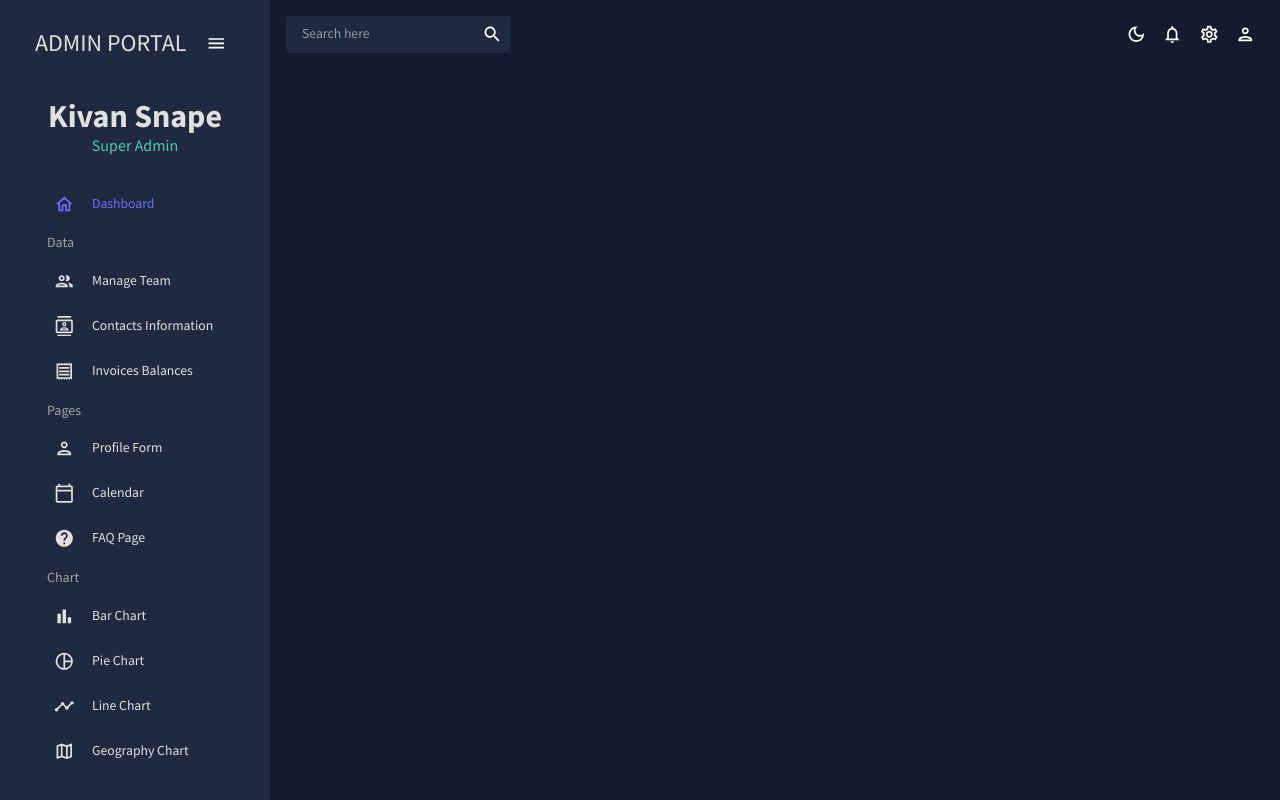
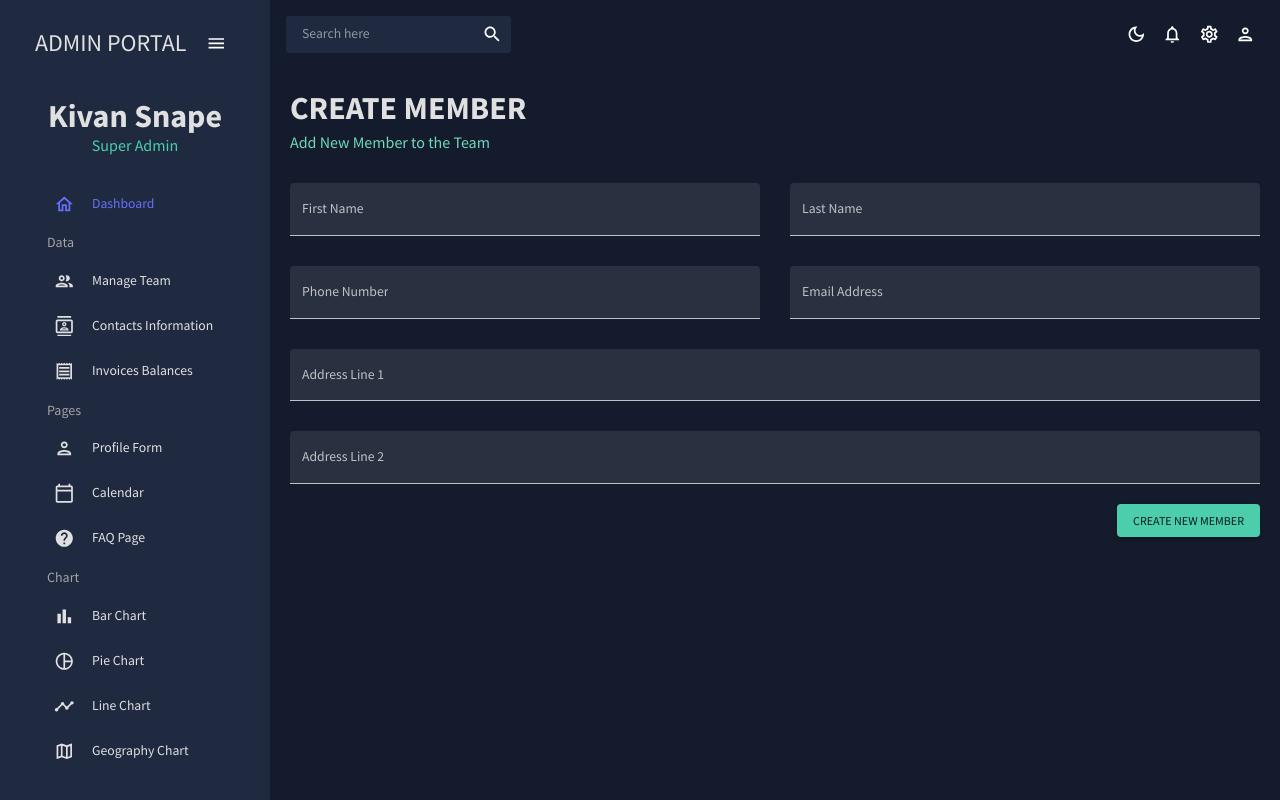
Before and after one commit to xxviiihours/admin-dashboard-app, a React (Create React App) app in the folder admin-ui/: page /create-member in a window 1280 px wide. Built offline with nearby package versions, Linux system fonts and the light colour scheme.

Commit message:
Added New Page For The Create Member Form

```diff
--- a/admin-ui/src/layout/TheContent.jsx
+++ b/admin-ui/src/layout/TheContent.jsx
@@ -5,7 +5,7 @@ const Dashboard = React.lazy(() => import('./../views/dashboard'));
 const Team = React.lazy(() => import("./../views/team"));
 const Contact = React.lazy(() => import("./../views/contact"));
 const Invoice = React.lazy(() => import("./../views/invoice"));
-// const Form = React.lazy(() => import("./../views/form"));
+const Form = React.lazy(() => import("./../views/form"));
 // const Bar = React.lazy(() => import("./../views/bar"));
 // const Pie = React.lazy(() => import("./../views/pie"));
 // const Line = React.lazy(() => import("./../views/line"));
@@ -20,7 +20,7 @@ const TheContent = () => {
 			<Route path='/team' element={<Team />} />
 			<Route path='/contacts' element={<Contact />} />
 			<Route path='/invoices' element={<Invoice />} />
-			{/* <Route path='/form' element={<Form />} /> */}
+			<Route path='/create-member' element={<Form />} />
 			{/* <Route path='/bar' element={<Bar />} /> */}
 			{/* <Route path='/pie' element={<Pie />} /> */}
 			{/* <Route path='/line' element={<Line />} /> */}
--- a/admin-ui/src/layout/_nav.js
+++ b/admin-ui/src/layout/_nav.js
@@ -27,7 +27,7 @@ const _nav = [
 	{
 		header: 'Pages',
 		child: [
-			{ title: 'Profile Form', url: '/form', icon: <PersonOutlinedIcon /> },
+			{ title: 'Profile Form', url: '/create-member', icon: <PersonOutlinedIcon /> },
 			{ title: 'Calendar', url: '/calendar', icon: <CalendarTodayOutlinedIcon /> },
 			{ title: 'FAQ Page', url: '/faq', icon: <HelpOutlinedIcon /> },
 		],
--- /dev/null
+++ b/admin-ui/src/views/form/formDetails.jsx
@@ -0,0 +1,95 @@
+import React from 'react';
+import OInput from './../../components/OInput';
+import { Field } from 'formik';
+import { Box } from '@mui/material';
+
+const FormDetails = ({ values, handleBlur, handleChange, isNonMobile }) => {
+	return (
+		<Box
+			display={'grid'}
+			gap={'30px'}
+			gridTemplateColumns={'repeat(4, minmax(0, 1fr))'}
+			sx={{ '& > div': { gridColumn: isNonMobile ? undefined : 'span 4' } }}
+		>
+			{/* Row 1 */}
+			<Field
+				fullWidth
+				variant={'filled'}
+				type={'text'}
+				label='First Name'
+				name={'firstName'}
+				onBlur={handleBlur}
+				onChange={handleChange}
+				value={values.firstName}
+				sx={{ gridColumn: 'span 2' }}
+				component={OInput}
+			/>
+			<Field
+				fullWidth
+				variant={'filled'}
+				type={'text'}
+				label='Last Name'
+				name={'lastName'}
+				onBlur={handleBlur}
+				onChange={handleChange}
+				value={values.lastName}
+				sx={{ gridColumn: 'span 2' }}
+				component={OInput}
+			/>
+
+			{/* Row 2 */}
+			<Field
+				fullWidth
+				variant={'filled'}
+				type={'text'}
+				label='Phone Number'
+				name={'phone'}
+				onBlur={handleBlur}
+				onChange={handleChange}
+				value={values.phone}
+				sx={{ gridColumn: 'span 2' }}
+				component={OInput}
+			/>
+			<Field
+				fullWidth
+				variant={'filled'}
+				type={'email'}
+				label='Email Address'
+				name={'email'}
+				onBlur={handleBlur}
+				onChange={handleChange}
+				value={values.email}
+				sx={{ gridColumn: 'span 2' }}
+				component={OInput}
+			/>
+
+			{/* Row 3 */}
+			<Field
+				fullWidth
+				variant={'filled'}
+				type={'text'}
+				label='Address Line 1'
+				name={'address1'}
+				onBlur={handleBlur}
+				onChange={handleChange}
+				value={values.address1}
+				sx={{ gridColumn: 'span 4' }}
+				component={OInput}
+			/>
+			<Field
+				fullWidth
+				variant={'filled'}
+				type={'text'}
+				label='Address Line 2'
+				name={'address2'}
+				onBlur={handleBlur}
+				onChange={handleChange}
+				value={values.address2}
+				sx={{ gridColumn: 'span 4' }}
+				component={OInput}
+			/>
+		</Box>
+	);
+};
+
+export default FormDetails;
--- /dev/null
+++ b/admin-ui/src/views/form/index.jsx
@@ -0,0 +1,63 @@
+import React from 'react';
+import * as yup from 'yup';
+import { Box, Button, useMediaQuery } from '@mui/material';
+import { Formik } from 'formik';
+import ContentHeader from '../../components/ContentHeader';
+import FormDetails from './formDetails';
+
+const initialValue = {
+	firstName: '',
+	lastName: '',
+	phone: '',
+	email: '',
+	address1: '',
+	address2: '',
+};
+
+const phoneRegExp = /^(09|\+639)\d{9}$/;
+
+const memberSchema = yup.object().shape({
+	firstName: yup.string().required('First name is required.'),
+	lastName: yup.string().required('Last name is required.'),
+	phone: yup
+		.string()
+		.matches(phoneRegExp, 'Phone number is not valid')
+		.required('Phone number is required.'),
+	email: yup.string().email('Invalid email address.').required('Email address is required.'),
+	address1: yup.string().required('Address is required.'),
+});
+const Form = () => {
+	const isNonMobile = useMediaQuery('(min-width:600px)');
+	const handleSubmit = (values) => {
+		console.log(values);
+	};
+	return (
+		<Box m={'20px'}>
+			<ContentHeader title={'CREATE MEMBER'} subtitle={'Add New Member to the Team'} />
+			<Formik
+				initialValues={initialValue}
+				validationSchema={memberSchema}
+				onSubmit={handleSubmit}
+			>
+				{({ values, handleBlur, handleChange, handleSubmit }) => (
+					<form onSubmit={handleSubmit}>
+						<FormDetails
+							values={values}
+							handleBlur={handleBlur}
+							handleChange={handleChange}
+							isNonMobile={isNonMobile}
+						/>
+
+						<Box display={'flex'} justifyContent={'end'} mt={'20px'}>
+							<Button type='submit' color='secondary' variant='contained'>
+								Create New Member
+							</Button>
+						</Box>
+					</form>
+				)}
+			</Formik>
+		</Box>
+	);
+};
+
+export default Form;
```
